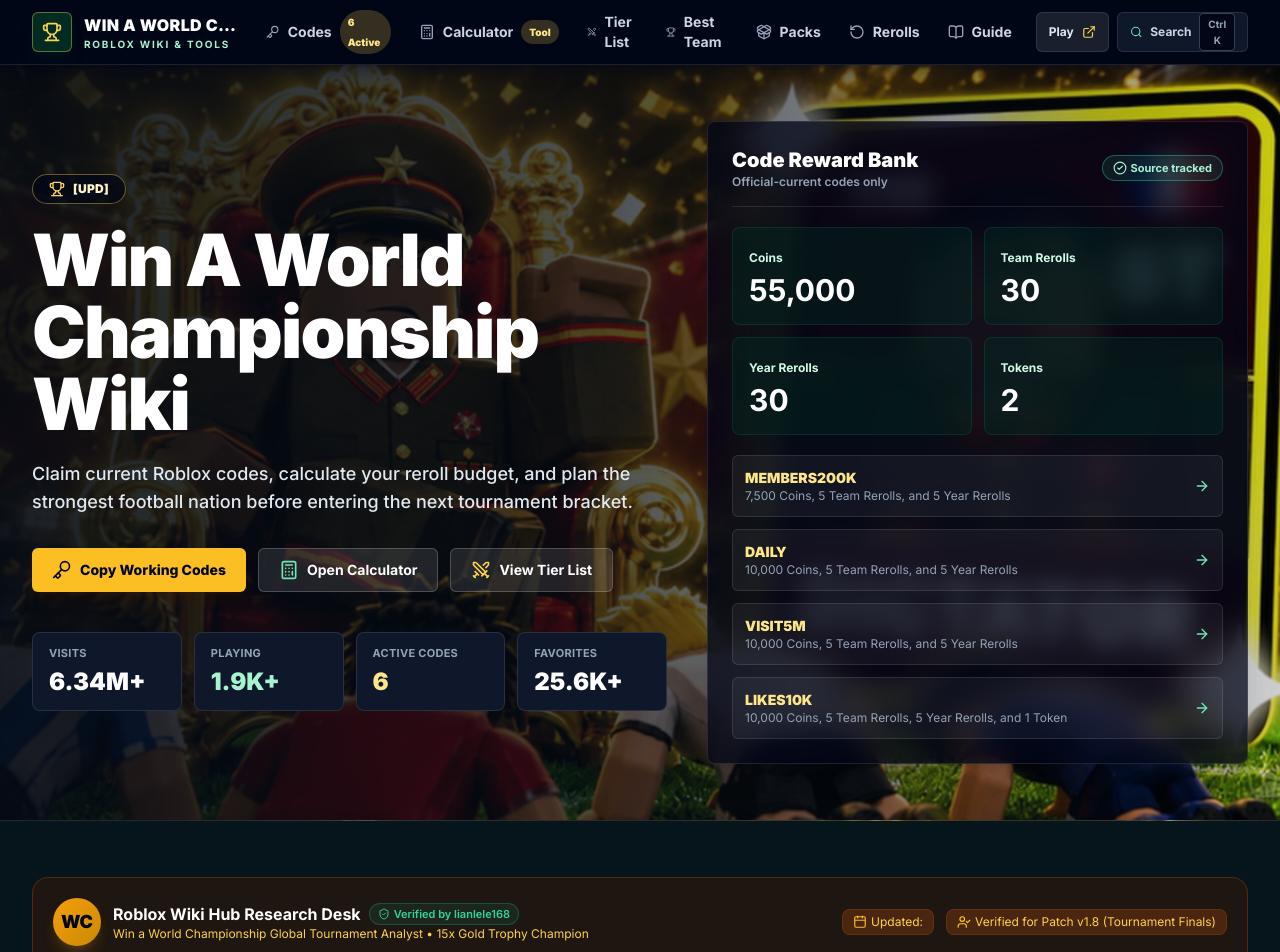
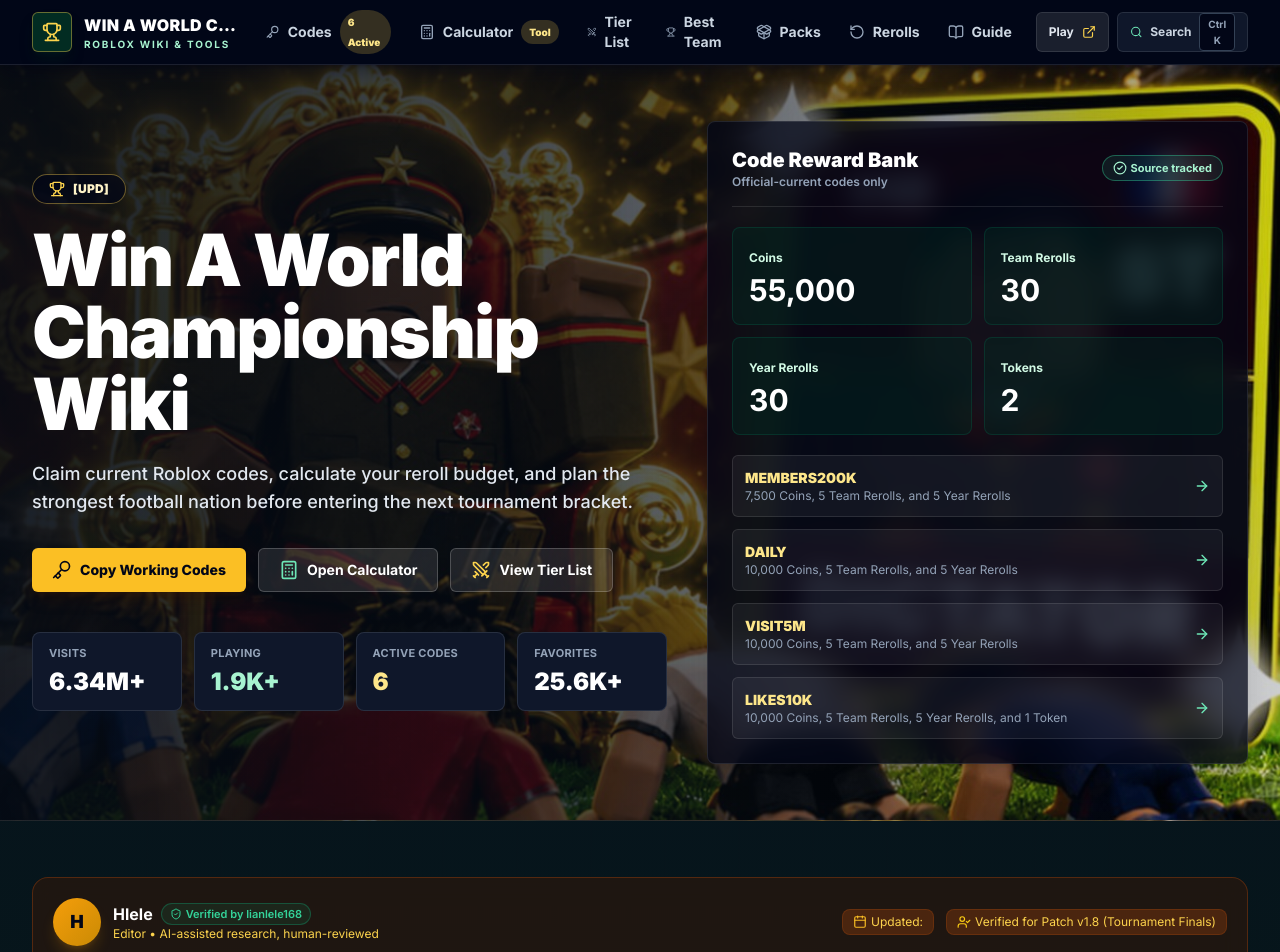
Before and after one commit to lianlele168/win-a-world-championship-wiki, a Next.js app: page / in a window 1280 px wide. Shown: the top 952 px of the page. Built offline with nearby package versions, Linux system fonts and the light colour scheme.

Commit message:
feat(eeat): honest author identity + AI disclosure

```diff
--- a/src/components/AuthorCard.tsx
+++ b/src/components/AuthorCard.tsx
@@ -7,16 +7,16 @@
       <div className="flex flex-col sm:flex-row items-start sm:items-center justify-between gap-4">
         <div className="flex items-center gap-3">
           <div className="w-12 h-12 rounded-full bg-gradient-to-br from-amber-500 to-yellow-600 flex items-center justify-center text-slate-950 font-black text-lg shadow-lg shadow-amber-500/20">
-            WC
+            H
           </div>
           <div>
             <div className="flex items-center gap-2">
-              <span className="font-bold text-white text-sm sm:text-base">Roblox Wiki Hub Research Desk</span>
+              <span className="font-bold text-white text-sm sm:text-base">Hlele</span>
               <span className="inline-flex items-center gap-1 text-[11px] font-semibold bg-emerald-500/10 text-emerald-400 border border-emerald-500/30 px-2 py-0.5 rounded-full">
                 <ShieldCheck className="w-3 h-3" /> Verified by lianlele168</span>
             </div>
             <p className="text-xs text-amber-300">
-              Win a World Championship Global Tournament Analyst • 15x Gold Trophy Champion
+              Editor • AI-assisted research, human-reviewed
             </p>
           </div>
         </div>
--- a/src/components/Footer.tsx
+++ b/src/components/Footer.tsx
@@ -96,6 +96,7 @@
 
         <div className="mt-9 border-t border-white/10 pt-6 text-xs">
           © {new Date().getFullYear()} {config.game.name} Wiki. Unofficial Roblox companion site.
+          <p className="mt-1 text-white/40">Content AI-assisted, human-reviewed · Data sources cited on page · Contact: lianlele168@gmail.com</p>
         </div>
       </div>
     </footer>
```
